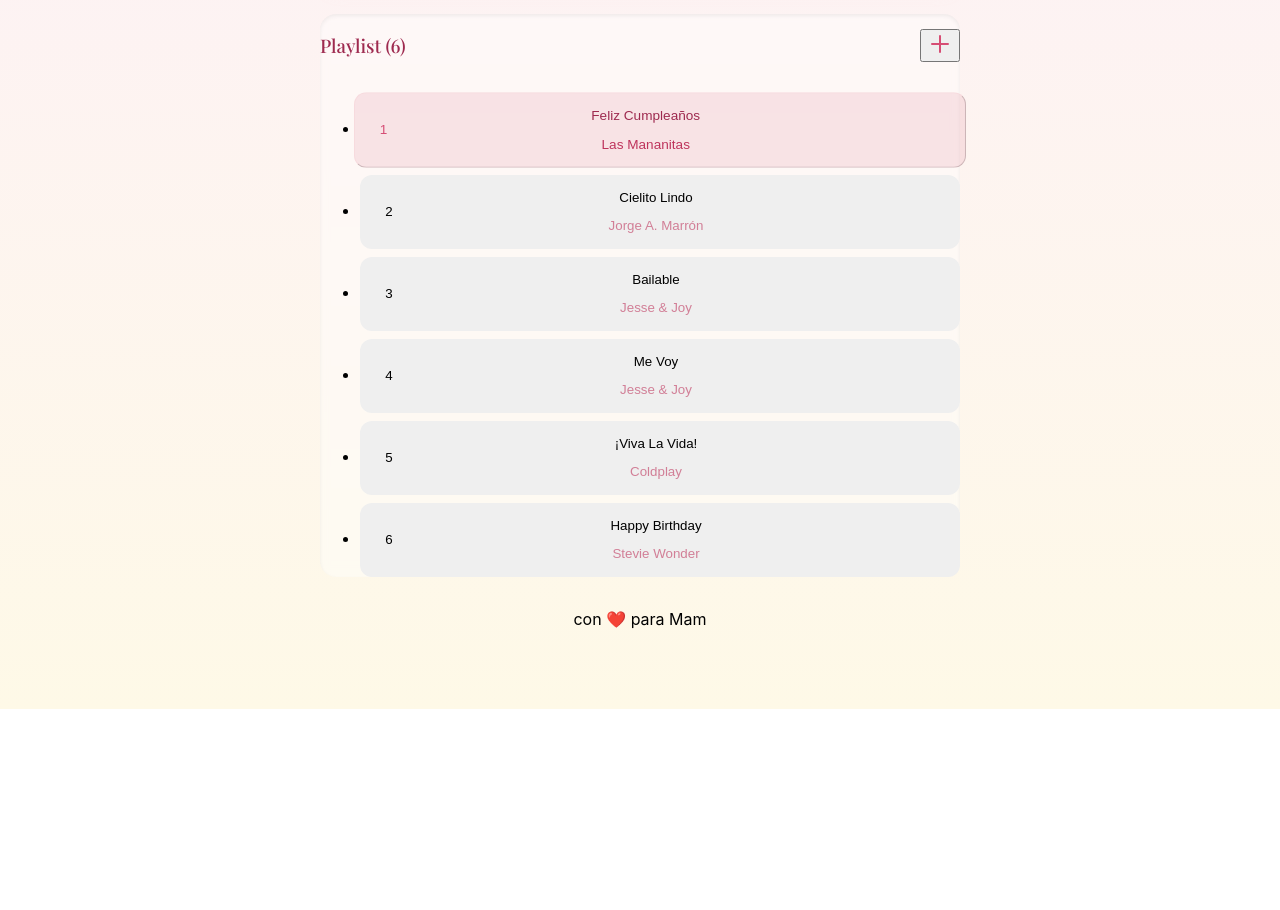
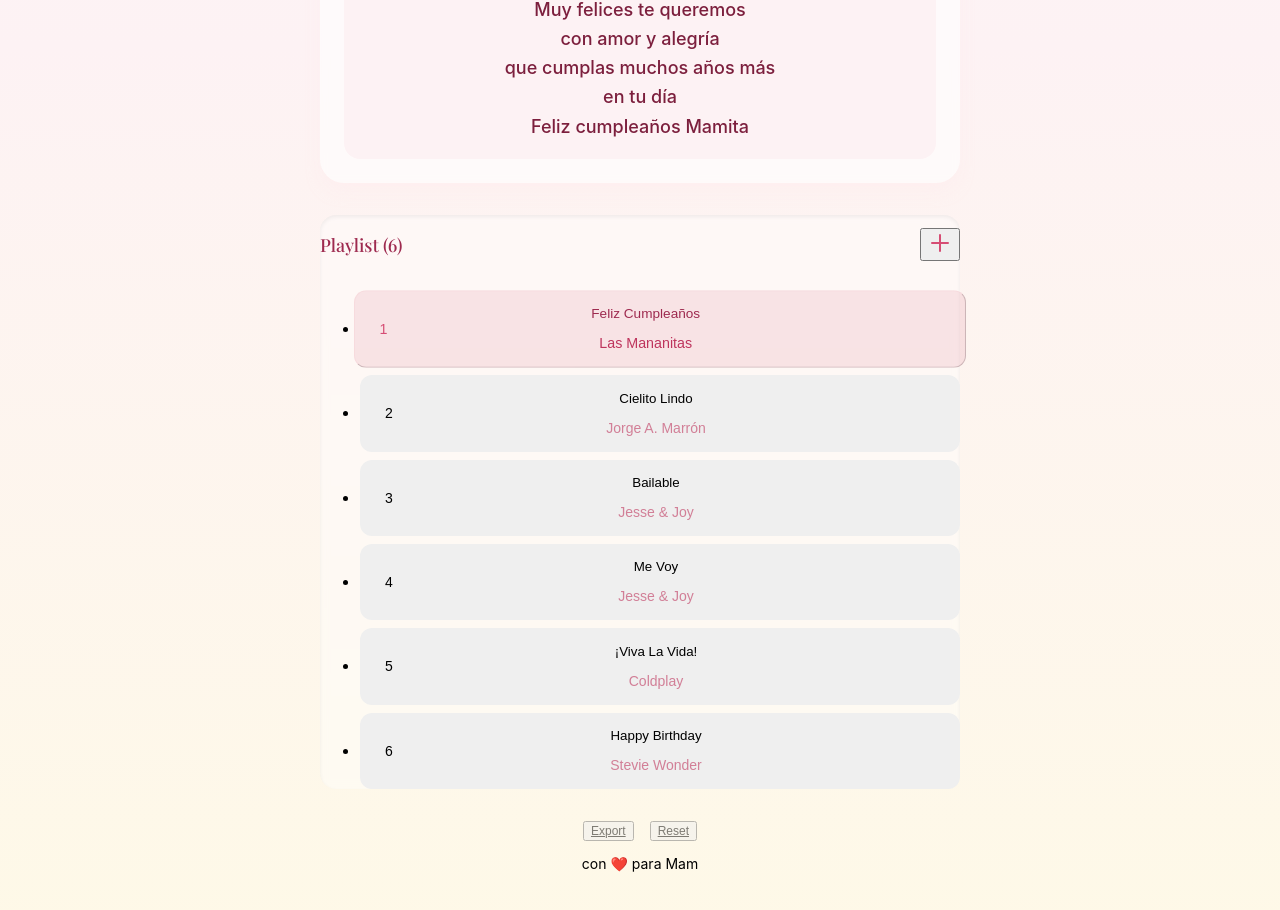
Before and after one commit to elecodes/80_Birthday, a React (Vite) app: page / in a window 1280 px wide. Shown: the part 858-1768 px from the top of the page. Before the commit the page ends 1567 px from the top, so only its background shows below. Built offline with nearby package versions, Linux system fonts and the light colour scheme.

Commit message:
Add lyrics display, export/reset, and error handling

```diff
--- a/src/App.jsx
+++ b/src/App.jsx
@@ -3,18 +3,32 @@ import { initialPlaylist, getYoutubeEmbedUrl, extractYoutubeId } from './playlis
 
 const STORAGE_KEY = 'birthday-playlist';
 
+function getSavedPlaylist() {
+  try {
+    const saved = localStorage.getItem(STORAGE_KEY);
+    if (saved) {
+      const parsed = JSON.parse(saved);
+      if (Array.isArray(parsed)) return parsed;
+    }
+  } catch (e) {
+    console.warn('Failed to load playlist from localStorage');
+  }
+  return initialPlaylist;
+}
+
 function App() {
-  const [playlist, setPlaylist] = useState(() => {
-    const saved = localStorage.getItem(STORAGE_KEY);
-    return saved ? JSON.parse(saved) : initialPlaylist;
-  });
+  const [playlist, setPlaylist] = useState(getSavedPlaylist);
   const [currentIndex, setCurrentIndex] = useState(0);
   const [showAddForm, setShowAddForm] = useState(false);
-  const [newSong, setNewSong] = useState({ title: '', artist: '', youtubeUrl: '' });
+  const [newSong, setNewSong] = useState({ title: '', artist: '', youtubeUrl: '', lyrics: '' });
   const [error, setError] = useState('');
 
   useEffect(() => {
-    localStorage.setItem(STORAGE_KEY, JSON.stringify(playlist));
+    try {
+      localStorage.setItem(STORAGE_KEY, JSON.stringify(playlist));
+    } catch (e) {
+      console.warn('Failed to save playlist');
+    }
   }, [playlist]);
 
   const currentSong = playlist[currentIndex];
@@ -52,11 +66,12 @@ function App() {
       artist: newSong.artist.trim(),
       youtubeUrl: newSong.youtubeUrl,
       youtubeId,
+      lyrics: newSong.lyrics?.trim() || null,
     };
 
     setPlaylist((prev) => [...prev, song]);
     setCurrentIndex(playlist.length);
-    setNewSong({ title: '', artist: '', youtubeUrl: '' });
+    setNewSong({ title: '', artist: '', youtubeUrl: '', lyrics: '' });
     setShowAddForm(false);
   };
 
@@ -126,6 +141,16 @@ function App() {
               </svg>
             </button>
           </div>
+
+          {currentSong.lyrics && (
+            <div className="mt-6 text-center">
+              <div className="bg-gradient-to-b from-rose-50 to-gold-30 rounded-2xl p-4 max-h-48 overflow-y-auto">
+                <p className="text-rose-800 leading-relaxed whitespace-pre-line text-lg font-medium">
+                  {currentSong.lyrics}
+                </p>
+              </div>
+            </div>
+          )}
         </section>
 
         {showAddForm && (
@@ -157,6 +182,15 @@ function App() {
                   value={newSong.artist}
                   onChange={(e) => setNewSong({ ...newSong, artist: e.target.value })}
                   className="px-4 py-3 rounded-xl border border-rose-200 bg-white/80 text-rose-900 placeholder-rose-400 focus:outline-none focus:ring-2 focus:ring-rose-300 focus:border-transparent"
+                />
+              </div>
+              <div>
+                <textarea
+                  placeholder="Lyrics (optional, one line per row)"
+                  value={newSong.lyrics || ''}
+                  onChange={(e) => setNewSong({ ...newSong, lyrics: e.target.value })}
+                  rows={4}
+                  className="w-full px-4 py-3 rounded-xl border border-rose-200 bg-white/80 text-rose-900 placeholder-rose-400 focus:outline-none focus:ring-2 focus:ring-rose-300 focus:border-transparent resize-none"
                 />
               </div>
               {error && <p className="text-rose-600 text-sm">{error}</p>}
@@ -251,6 +285,32 @@ function App() {
         </section>
 
         <footer className="mt-8 text-center text-rose-700/50 text-sm">
+          <div className="flex justify-center gap-4 mb-2">
+            <button
+              onClick={() => {
+                const blob = new Blob([JSON.stringify(playlist, null, 2)], { type: 'application/json' });
+                const url = URL.createObjectURL(blob);
+                const a = document.createElement('a');
+                a.href = url;
+                a.download = 'birthday-playlist.json';
+                a.click();
+              }}
+              className="underline hover:no-underline text-xs opacity-50 hover:opacity-100"
+            >
+              Export
+            </button>
+            <button
+              onClick={() => {
+                if (confirm('Reset to default playlist? Your songs will be lost.')) {
+                  setPlaylist(initialPlaylist);
+                  setCurrentIndex(0);
+                }
+              }}
+              className="underline hover:no-underline text-xs opacity-50 hover:opacity-100"
+            >
+              Reset
+            </button>
+          </div>
           <p>con ❤️ para Mam</p>
         </footer>
       </div>
--- a/src/index.css
+++ b/src/index.css
@@ -21,13 +21,26 @@ body {
 .mb-6 { margin-bottom: 1.5rem; }
 .mt-6 { margin-top: 1.5rem; }
 .mt-8 { margin-top: 2rem; }
+.mb-4 { margin-bottom: 1rem; }
 
 .text-4xl { font-size: 2.25rem; }
 .md-text-5xl { font-size: 3rem; }
 .lg-text-6xl { font-size: 3.75rem; }
+.text-2xl { font-size: 1.5rem; }
+.md-text-3xl { font-size: 1.875rem; }
+.text-lg { font-size: 1.125rem; }
+.text-sm { font-size: 0.875rem; }
 .font-medium { font-weight: 500; }
 .tracking-tight { letter-spacing: -0.025em; }
+.leading-relaxed { line-height: 1.625; }
+.leading-tight { line-height: 1.25; }
 
+.whitespace-pre-line { white-space: pre-line; }
+.max-h-48 { max-height: 12rem; }
+.overflow-y-auto { overflow-y: auto; }
+.resize-none { resize: none; }
+
+.text-rose-800 { color: #7c1f3d; }
 .text-rose-900 { color: #9e2a4f; }
 .text-rose-700\/70 { color: rgba(158, 42, 79, 0.7); }
 .text-rose-700\/60 { color: rgba(158, 42, 79, 0.6); }
@@ -58,11 +71,14 @@ body {
 .border-transparent { border-color: transparent; }
 
 .bg-gradient-to-br { background: linear-gradient(to bottom right, #e08ba0, #d64d74); }
+.bg-gradient-to-b { background: linear-gradient(to bottom, #fdfbf7, #fdf2f4, #fef9e7); }
 .bg-gradient-to-r { background: linear-gradient(to right, #e08ba0, #d64d74); }
+.to-gold-30 { background: linear-gradient(to bottom, #fdf2f4, rgba(254, 249, 231, 0.3)); }
+.from-rose-50 { background: #fdf2f4; }
+.from-rose-400\/20 { background: rgba(224, 139, 160, 0.2); }
 .from-rose-400 { --tw-gradient-from: #e08ba0; }
 .to-rose-500 { --tw-gradient-to: #d64d74; }
 .to-gold-400 { --tw-gradient-to: #fdedcf; }
-.from-rose-400\/20 { background: rgba(224, 139, 160, 0.2); }
 
 .text-white { color: white; }
 
@@ -103,6 +119,13 @@ body {
 .hover\:from-rose-500:hover { --tw-gradient-from: #d64d74; }
 .hover\:to-rose-600:hover { --tw-gradient-to: #be345c; }
 .hover\:text-rose-600:hover { color: #be345c; }
+.hover\:underline:hover { text-decoration: underline; }
+.hover\:no-underline:hover { text-decoration: none; }
+.hover\:opacity-100:hover { opacity: 1; }
+
+.underline { text-decoration: underline; }
+.opacity-50 { opacity: 0.5; }
+.text-xs { font-size: 0.75rem; }
 
 .group:hover .group-hover\:opacity-100 { opacity: 1; }
 .opacity-0 { opacity: 0; }
--- a/src/playlist.js
+++ b/src/playlist.js
@@ -5,6 +5,11 @@ export const initialPlaylist = [
     artist: "Las Mananitas",
     youtubeUrl: "https://www.youtube.com/watch?v=PnRrfF12qs0",
     youtubeId: "PnRrfF12qs0",
+    lyrics: `Muy felices te queremos
+con amor y alegría
+que cumplas muchos años más
+en tu día
+Feliz cumpleaños Mamita`,
   },
   {
     id: 2,
@@ -12,6 +17,14 @@ export const initialPlaylist = [
     artist: "Jorge A. Marrón",
     youtubeUrl: "https://www.youtube.com/watch?v=6hHPfA73_jg",
     youtubeId: "6hHPfA73_jg",
+    lyrics: `Cielito lindo, cielito lindo
+de mi corazón
+Cielito lindo, cielito lindo
+que tienes alma de luz
+Ay, ay, ay, ay
+Canta y no llores
+porque cantas feliz
+como un cielo se ve`,
   },
   {
     id: 3,
@@ -19,6 +32,7 @@ export const initialPlaylist = [
     artist: "Jesse & Joy",
     youtubeUrl: "https://www.youtube.com/watch?v=JF-gf7fMt-k",
     youtubeId: "JF-gf7fMt-k",
+    lyrics: null,
   },
   {
     id: 4,
@@ -26,6 +40,7 @@ export const initialPlaylist = [
     artist: "Jesse & Joy",
     youtubeUrl: "https://www.youtube.com/watch?v=6tD2TYG8jFw",
     youtubeId: "6tD2TYG8jFw",
+    lyrics: null,
   },
   {
     id: 5,
@@ -33,6 +48,7 @@ export const initialPlaylist = [
     artist: "Coldplay",
     youtubeUrl: "https://www.youtube.com/watch?v=2uGvFaqFJ3w",
     youtubeId: "2uGvFaqFJ3w",
+    lyrics: null,
   },
   {
     id: 6,
@@ -40,6 +56,7 @@ export const initialPlaylist = [
     artist: "Stevie Wonder",
     youtubeUrl: "https://www.youtube.com/watch?v=fJ9rUz0OcEo",
     youtubeId: "fJ9rUz0OcEo",
+    lyrics: null,
   },
 ];
 
```
